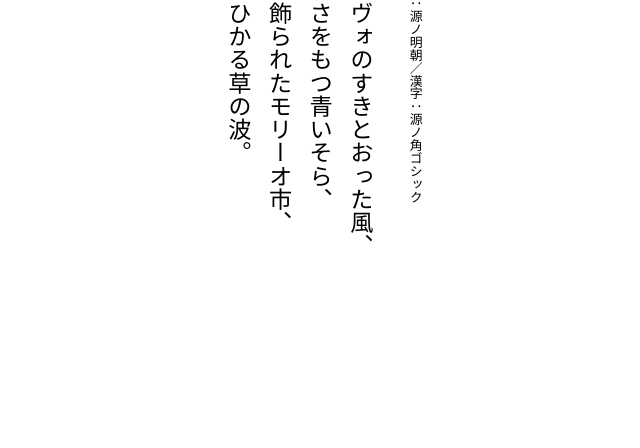
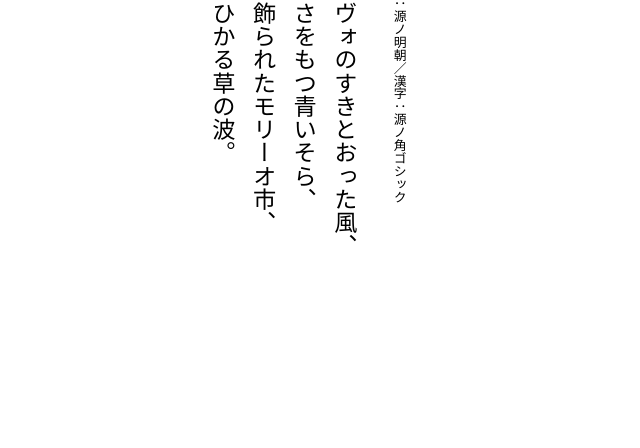
Before and after one commit to ln-north/mix-ja-fonts, a plain HTML site: page index.html in a window 1280 px wide. Shown: the part 352-800 px from the top of the page, without its empty margins (341-981 px from the left). Drawn offline with Linux system fonts and the light colour scheme; a web font is replaced by a local one.

Commit message:
レイアウトのバランス調整

```diff
--- a/style.css
+++ b/style.css
@@ -12,7 +12,7 @@ html {
 }
 
 body {
-    margin-right: -6vh;
+    margin-right: -2vh;
 }
 
 main {
```
